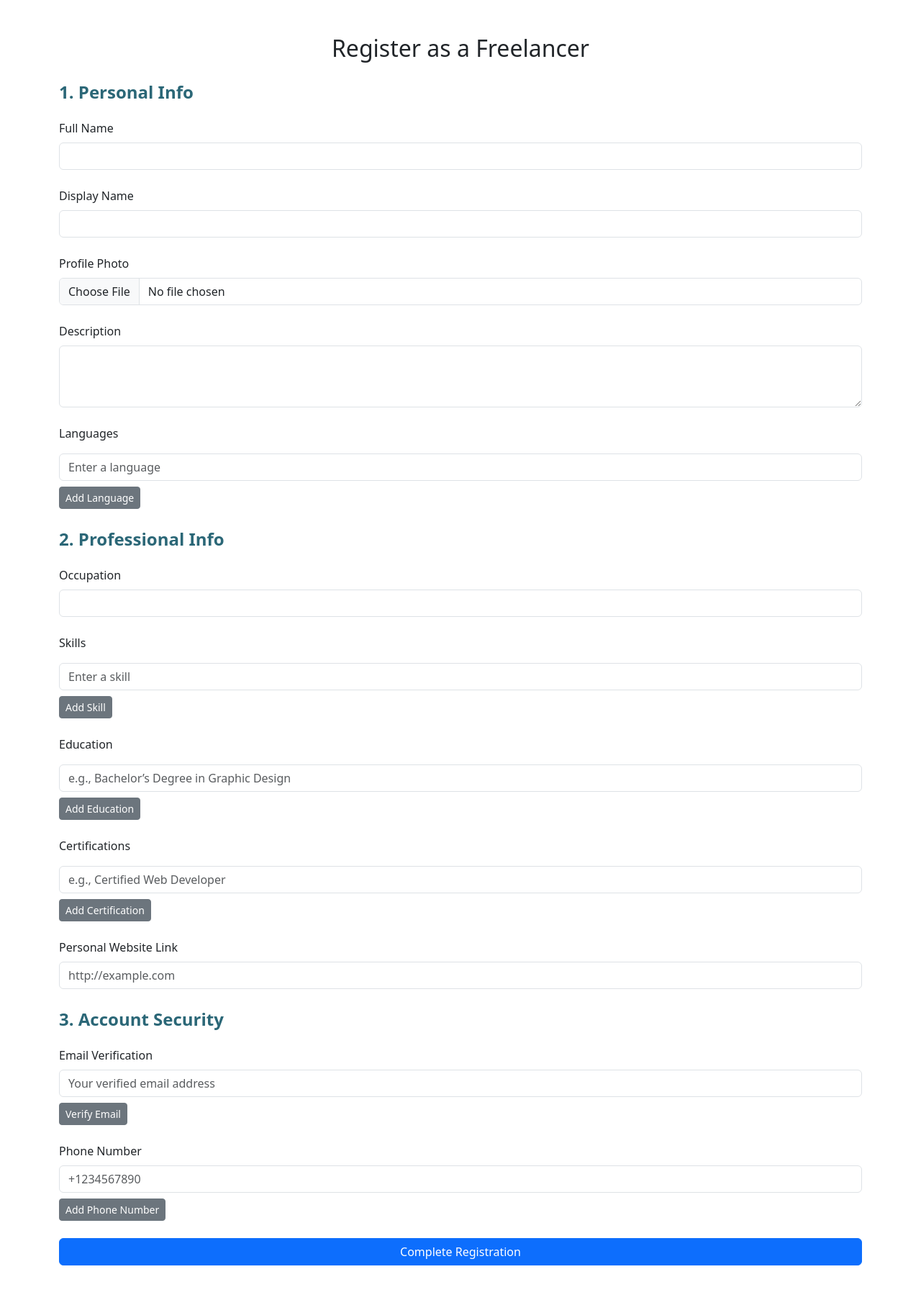
After one commit to michaelfitra/DesainHub, a PHP site: page /desainhub/pages/daftar-freelance.php in a window 1280 px wide. The commit adds this page. Shown: the whole page at 72% size. Run offline with PHP 8.4, Linux system fonts and the light colour scheme.

Commit message:
daftar-page

```diff
--- a/includes/header.php
+++ b/includes/header.php
@@ -63,7 +63,7 @@ require $_SERVER['DOCUMENT_ROOT'] . '/DesainHub/config/config.php';
                                     <h6 class="mb-1">Another User</h6>
                                     <small class="text-muted">2 jam lalu</small>
                                 </div>
-                                <p class="mb-1">Pesan dari user lain</p>
+                                <p class="mb-1">Pesan dari user lain muncul di sini</p>
                             </a>
                             <!-- Tambahkan notifikasi lain di sini -->
                         </div>
@@ -90,7 +90,7 @@ require $_SERVER['DOCUMENT_ROOT'] . '/DesainHub/config/config.php';
                         <li>
                             <hr class="dropdown-divider">
                         </li>
-                        <li><a class="dropdown-item" href="#">Daftar Sebagai Freelancher</a></li>
+                        <li><a class="dropdown-item" href="<?php echo ASSETS_PATH_PAGES; ?>daftar-freelance.php">Daftar Sebagai Freelancher</a></li>
                     </ul>
                 </li>
             </ul>
--- /dev/null
+++ b/pages/daftar-freelance.php
@@ -0,0 +1,161 @@
+<!DOCTYPE html>
+<html lang="en">
+<head>
+    <meta charset="UTF-8">
+    <meta name="viewport" content="width=device-width, initial-scale=1.0">
+    <title>Daftar Sebagai Freelancer</title>
+    <link href="https://cdn.jsdelivr.net/npm/bootstrap@5.3.3/dist/css/bootstrap.min.css" rel="stylesheet">
+    <style>
+        .section-title {
+            font-weight: bold;
+            font-size: 1.5rem;
+            margin-top: 20px;
+            color: #2b6777;
+            margin-bottom: 20px;
+        }
+        .added-item {
+            background-color: #e7f3f5;
+            padding: 5px 10px;
+            border-radius: 5px;
+            display: inline-block;
+            margin: 5px 5px 0 0;
+            color: #2b6777;
+        }
+    </style>
+</head>
+<body>
+    <div class="container my-5">
+        <h2 class="text-center mb-4">Register as a Freelancer</h2>
+
+        <form>
+            <!-- Section 1: Personal Info -->
+            <div class="section-title">1. Personal Info</div>
+            <div class="mb-4">
+                <label for="fullName" class="form-label">Full Name</label>
+                <input type="text" class="form-control" id="fullName" required>
+            </div>
+            <div class="mb-4">
+                <label for="displayName" class="form-label">Display Name</label>
+                <input type="text" class="form-control" id="displayName" required>
+            </div>
+            <div class="mb-4">
+                <label for="profilePhoto" class="form-label">Profile Photo</label>
+                <input type="file" class="form-control" id="profilePhoto" accept="image/*">
+            </div>
+            <div class="mb-4">
+                <label for="description" class="form-label">Description</label>
+                <textarea class="form-control" id="description" rows="3" required></textarea>
+            </div>
+            <div class="mb-4">
+                <label for="language" class="form-label">Languages</label>
+                <div id="languages-list" class="mb-2"></div>
+                <input type="text" class="form-control" id="language" placeholder="Enter a language">
+                <button type="button" class="btn btn-secondary btn-sm mt-2" onclick="addLanguage()">Add Language</button>
+            </div>
+
+            <!-- Section 2: Professional Info -->
+            <div class="section-title">2. Professional Info</div>
+            <div class="mb-4">
+                <label for="occupation" class="form-label">Occupation</label>
+                <input type="text" class="form-control" id="occupation" required>
+            </div>
+            <div class="mb-4">
+                <label for="skills" class="form-label">Skills</label>
+                <div id="skills-list" class="mb-2"></div>
+                <input type="text" class="form-control" id="skills" placeholder="Enter a skill">
+                <button type="button" class="btn btn-secondary btn-sm mt-2" onclick="addSkill()">Add Skill</button>
+            </div>
+            <div class="mb-4">
+                <label for="education" class="form-label">Education</label>
+                <div id="education-list" class="mb-2"></div>
+                <input type="text" class="form-control" id="education" placeholder="e.g., Bachelor’s Degree in Graphic Design">
+                <button type="button" class="btn btn-secondary btn-sm mt-2" onclick="addEducation()">Add Education</button>
+            </div>
+            <div class="mb-4">
+                <label for="certifications" class="form-label">Certifications</label>
+                <div id="certifications-list" class="mb-2"></div>
+                <input type="text" class="form-control" id="certifications" placeholder="e.g., Certified Web Developer">
+                <button type="button" class="btn btn-secondary btn-sm mt-2" onclick="addCertification()">Add Certification</button>
+            </div>
+            <div class="mb-4">
+                <label for="personalWebsite" class="form-label">Personal Website Link</label>
+                <input type="url" class="form-control" id="personalWebsite" placeholder="http://example.com">
+            </div>
+
+            <!-- Section 3: Account Security -->
+            <div class="section-title">3. Account Security</div>
+            <div class="mb-4">
+                <label for="email" class="form-label">Email Verification</label>
+                <input type="email" class="form-control" id="email" placeholder="Your verified email address" required>
+                <button type="button" class="btn btn-secondary btn-sm mt-2">Verify Email</button>
+            </div>
+            <div class="mb-4">
+                <label for="phone" class="form-label">Phone Number</label>
+                <input type="tel" class="form-control" id="phone" placeholder="+1234567890">
+                <button type="button" class="btn btn-secondary btn-sm mt-2">Add Phone Number</button>
+            </div>
+
+            <!-- Submit Button -->
+            <div class="d-grid mt-4">
+                <button type="submit" class="btn btn-primary">Complete Registration</button>
+            </div>
+        </form>
+    </div>
+
+    <script>
+        function addLanguage() {
+            const languageInput = document.getElementById('language');
+            const languageValue = languageInput.value.trim();
+            if (languageValue) {
+                const languageList = document.getElementById('languages-list');
+                const languageItem = document.createElement('span');
+                languageItem.className = 'added-item';
+                languageItem.textContent = languageValue;
+                languageList.appendChild(languageItem);
+                languageInput.value = '';
+            }
+        }
+
+        function addSkill() {
+            const skillInput = document.getElementById('skills');
+            const skillValue = skillInput.value.trim();
+            if (skillValue) {
+                const skillList = document.getElementById('skills-list');
+                const skillItem = document.createElement('span');
+                skillItem.className = 'added-item';
+                skillItem.textContent = skillValue;
+                skillList.appendChild(skillItem);
+                skillInput.value = '';
+            }
+        }
+
+        function addEducation() {
+            const educationInput = document.getElementById('education');
+            const educationValue = educationInput.value.trim();
+            if (educationValue) {
+                const educationList = document.getElementById('education-list');
+                const educationItem = document.createElement('span');
+                educationItem.className = 'added-item';
+                educationItem.textContent = educationValue;
+                educationList.appendChild(educationItem);
+                educationInput.value = '';
+            }
+        }
+
+        function addCertification() {
+            const certificationInput = document.getElementById('certifications');
+            const certificationValue = certificationInput.value.trim();
+            if (certificationValue) {
+                const certificationList = document.getElementById('certifications-list');
+                const certificationItem = document.createElement('span');
+                certificationItem.className = 'added-item';
+                certificationItem.textContent = certificationValue;
+                certificationList.appendChild(certificationItem);
+                certificationInput.value = '';
+            }
+        }
+    </script>
+
+    <script src="https://cdn.jsdelivr.net/npm/bootstrap@5.3.0/dist/js/bootstrap.bundle.min.js"></script>
+</body>
+</html>
```
